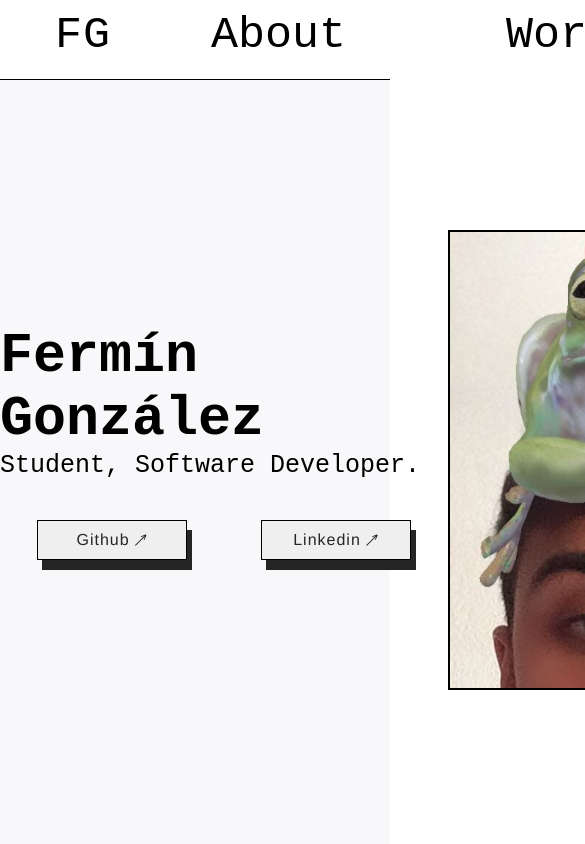
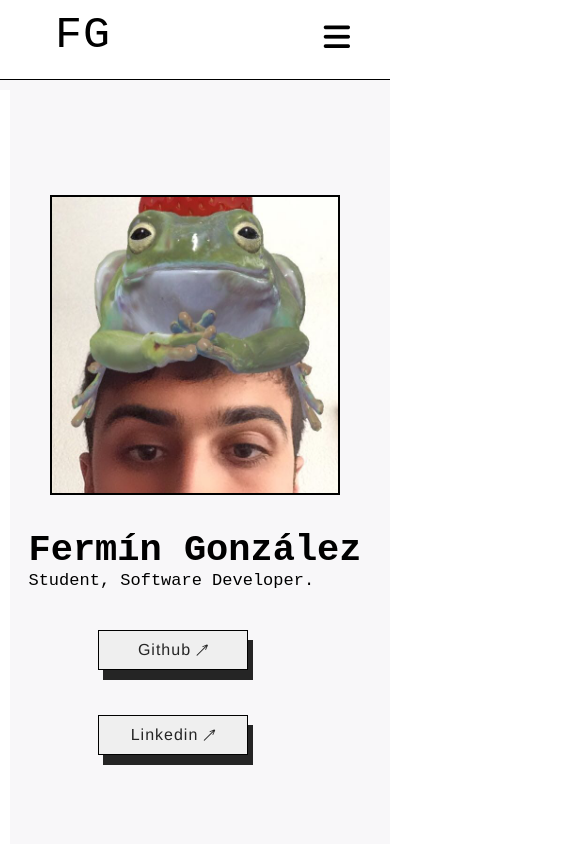
Before and after one commit to Siomermin/Landing-Page-Portfolio, a plain HTML site: page index.html in a window 390 px wide. Shown: the top 844 px of the page, 585 px wide, since content can reach past the window. Drawn offline with nearby package versions, Linux system fonts and the light colour scheme.

Commit message:
Subo mediaQuerys 950px y 750px

```diff
--- a/index.html
+++ b/index.html
@@ -7,6 +7,7 @@
     <link rel="stylesheet" href="styles.css" />
     <link rel="shortcut icon" href="/imgs/Globe_icon_2.svg.png">
     <link rel="stylesheet" href="https://fonts.googleapis.com/css2?family=Material+Symbols+Outlined:opsz,wght,FILL,GRAD@20..48,100..700,0..1,-50..200" />
+    <link href="https://cdnjs.cloudflare.com/ajax/libs/font-awesome/6.1.1/css/all.min.css" rel="stylesheet">
     <link href="https://cdnjs.cloudflare.com/ajax/libs/font-awesome/6.1.1/css/all.min.css" rel="stylesheet">
     <title>Fermín González</title>
   </head>
@@ -21,6 +22,10 @@
           <li class="nav__work"><a href="index.html"> Work </a></li>
           <li class="nav__contact"><a href="index.html"> Contact </a></li>
         </ul>
+        <input type="checkbox" id="check">
+        <label for="check" class="checkbutton">
+          <i class="fa-solid fa-bars"></i>
+        </label>
       </nav>
     </header>
     <main>
--- a/styles.css
+++ b/styles.css
@@ -82,6 +82,20 @@ nav {
   font-size: 45px;
 }
 
+.checkbutton {
+  font-size: 30px;
+  color: #000000;
+  float: right;
+  line-height: 80px;
+  margin-right: 40px;
+  cursor: pointer;
+  display: none;
+}
+
+#check{
+  display: none;
+}
+
 .hero__section {
   height: calc(100vh - 80px);
   background-color: #f8f7f9;
@@ -98,12 +112,6 @@ nav {
   margin-bottom: 50px;
   height: 460px;
   width: 450px;
-}
-
-.random-facts {
-  color: #d1345b;
-  font-size: 20px;
-  transform: rotate(40deg);
 }
 
 .hero__section-tagline {
@@ -211,3 +219,123 @@ nav {
 #hero__section-bio a:hover {
   opacity: 0.7;
 }
+
+/* MEDIA QUERYS */
+
+@media (max-width: 1200px) {
+
+  .checkbutton {
+    display: block;
+  }
+
+  nav ul {
+    margin: 0;
+    display: flex;
+    flex-direction: column;
+    position: fixed;
+    width: 100%;
+    height: 100vh;
+    background-color: #fff;
+    top: 80px;
+    left: -100%;
+    text-align: center;
+    transition: all 0.5s;
+  }
+
+  nav ul li {
+    display: block;
+    margin: 90px 0;
+    line-height: 30px;
+  }
+
+  nav ul li a {
+    font-size: 70px;
+    color: #000000;
+  }
+
+  .checkbutton:checked ~ nav ul {
+    left: 0;
+  }
+  .hero__section-img img {
+    margin-top: 30px;
+    margin-bottom: 30px;
+    height: 390px;
+    width: 380px;
+  }
+
+  .hero__section-tagline h1 {
+    font-size: 47px;
+  }
+
+  .hero__section-tagline span {
+    font-size: 20px;
+  }
+
+  .hero__section-buttons {
+    display: flex;
+    flex-direction: column;
+    align-content: center;
+    justify-content: center;
+    align-items: center;
+  }
+
+  .hero__section-buttons button {
+    margin-bottom: 5px;
+  }
+
+  #hero__section-bio h2 {
+    font-size: 35px;
+  }
+
+  .list-bio li {
+    font-size: 22px;
+  }
+
+}
+
+@media (max-width: 950px) {
+  .hero__section-img img {
+    height: 340px;
+    width: 330px;
+  }
+}
+
+@media (max-width: 750px) {
+  .hero__section-img img {
+    height: 300px;
+    width: 290px;
+  }
+
+  .hero__section-tagline h1 {
+    font-size: 37px;
+  }
+
+  .hero__section-tagline span {
+    font-size: 17px;
+  }
+
+  .hero__section-buttons button {
+    margin-bottom: 5px;
+  }
+}
+
+@media (max-width: 750px) {
+  .hero__section {
+    display: flex;
+    flex-direction: column;
+    justify-content: center;
+    align-items: center;
+  }
+
+  .hero__section-buttons button {
+    margin-left: 70px;
+  }
+
+  #hero__section-bio h2 {
+    font-size: 30px;
+  }
+
+  .list-bio li {
+    font-size: 20px;
+  }
+}
```
